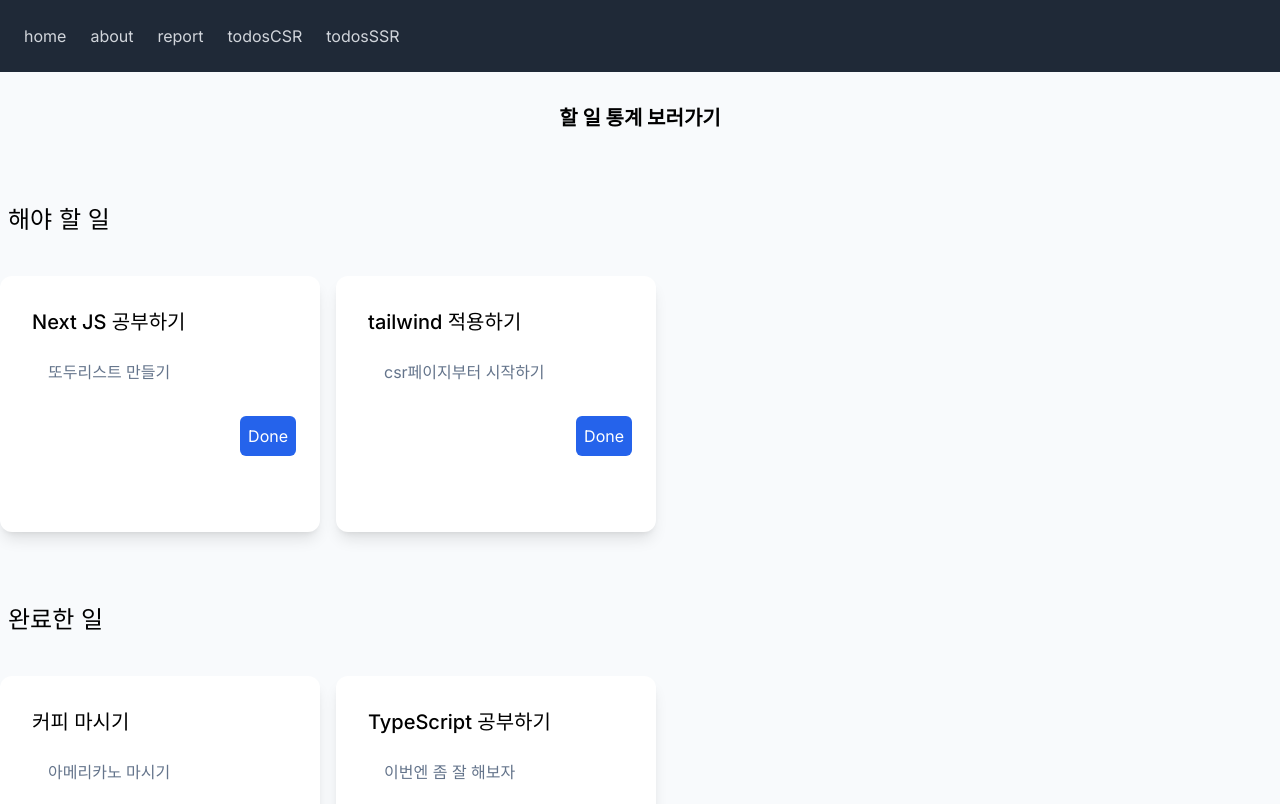
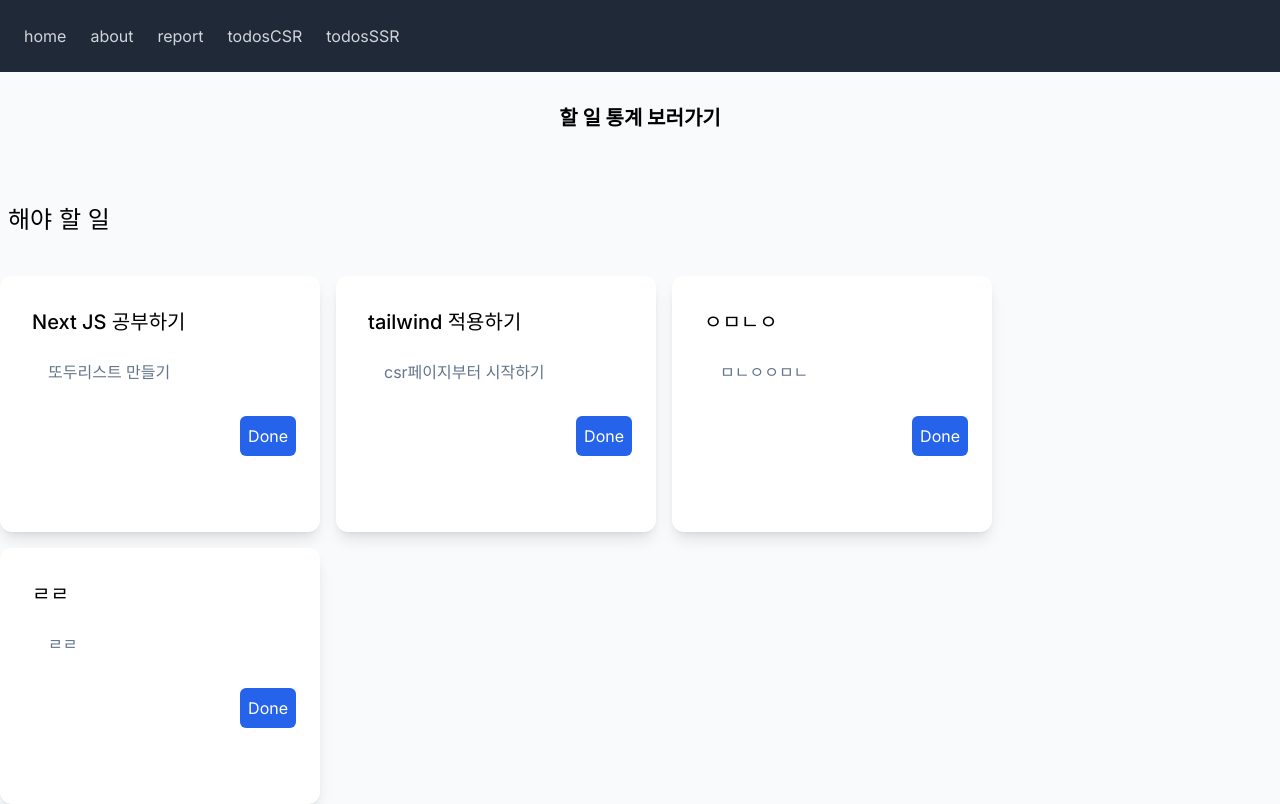
Before and after one commit to gidalim/todolist-nextjs, a Next.js app: page /todosSSR in a window 1280 px wide. Shown: the top 804 px of the page. Built offline with nearby package versions, Linux system fonts and the light colour scheme; no server answers; data requests are answered from the project's data file.

Commit message:
[MOD]modify localhost route

```diff
--- a/db.json
+++ b/db.json
@@ -28,6 +28,18 @@
       "title": "tailwind 적용하기",
       "contents": "csr페이지부터 시작하기",
       "isDone": false
+    },
+    {
+      "id": "dcc2",
+      "title": "ㅇㅁㄴㅇ",
+      "contents": "ㅁㄴㅇㅇㅁㄴ",
+      "isDone": false
+    },
+    {
+      "id": "4bda",
+      "title": "ㄹㄹ",
+      "contents": "ㄹㄹ",
+      "isDone": false
     }
   ]
 }
--- a/src/app/report/page.tsx
+++ b/src/app/report/page.tsx
@@ -2,15 +2,12 @@ import { Todo } from "@/types/type";
 import React from "react";
 
 const report = async () => {
-  const response = await fetch(
-    `${process.env.NEXT_PUBLIC_HOST_URL}/api/todos`,
-    {
-      next: {
-        revalidate: 10,
-      },
-    }
-  );
-  const { todos }: { todos: Todo[] } = await response.json();
+  const response = await fetch(`http://localhost:4000/todos`, {
+    next: {
+      revalidate: 10,
+    },
+  });
+  const todos: Todo[] = await response.json();
 
   const totalTodoCounts = todos.length;
   const mustTodoCounts = todos.filter((todo) => todo.isDone === false).length;
--- a/src/app/todosSSR/page.tsx
+++ b/src/app/todosSSR/page.tsx
@@ -4,13 +4,10 @@ import React from "react";
 export const dynamic = "force-dynamic";
 
 const TodosSSR = async () => {
-  const response = await fetch(
-    `${process.env.NEXT_PUBLIC_HOST_URL}/api/todos`,
-    {
-      cache: "no-cache",
-    }
-  );
-  const { todos }: { todos: Todo[] } = await response.json();
+  const response = await fetch(`http://localhost:4000/todos`, {
+    cache: "no-cache",
+  });
+  const todos: Todo[] = await response.json();
 
   const mustTodo = todos.filter((todos) => !todos.isDone);
   const doneTodo = todos.filter((todos) => todos.isDone);
```
